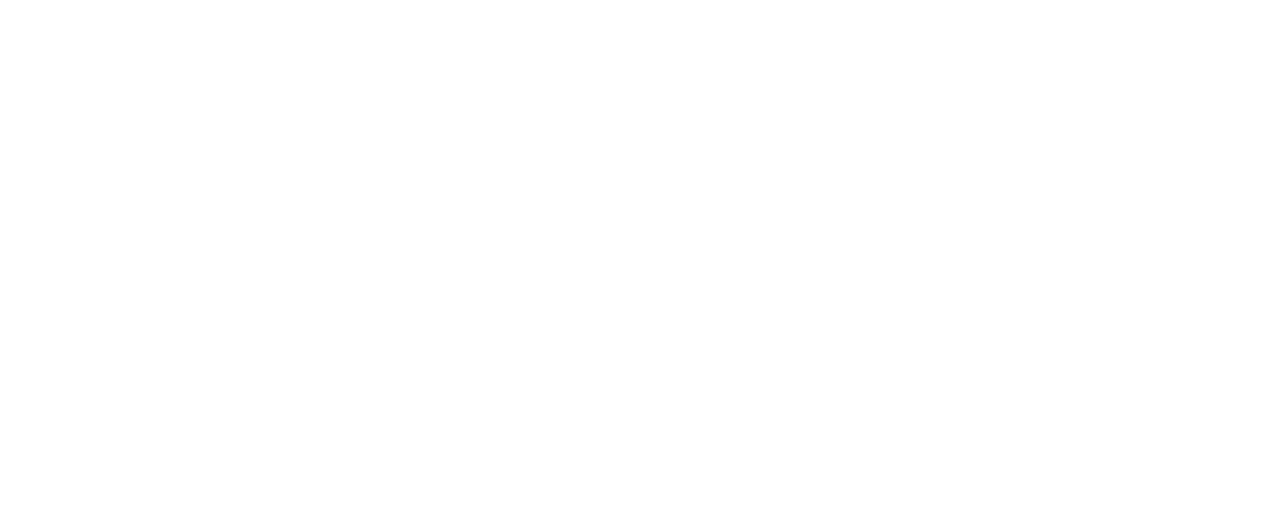
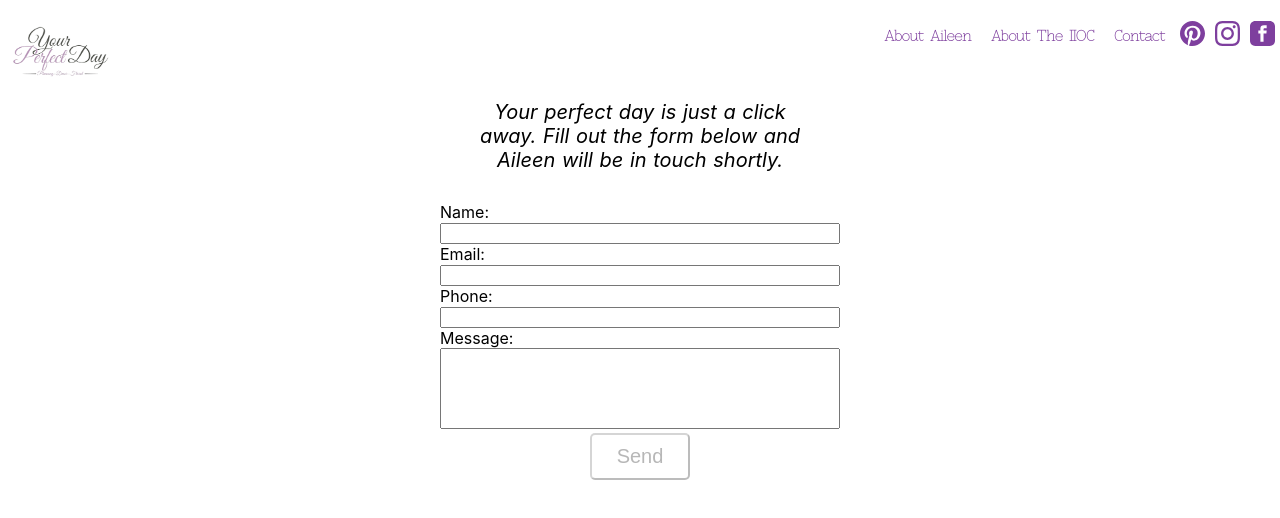
Before and after one commit to yourperfectday/your-perfect-day-static, a Nuxt app: page /contact in a window 1280 px wide. Before the commit this address had no page. Shown: the top 518 px of the page. Built offline with nearby package versions, Linux system fonts and the light colour scheme.

Commit message:
Add contact page

```diff
--- /dev/null
+++ b/components/ContactWidget.vue
@@ -0,0 +1,102 @@
+<template>
+  <form id="contact-form" class="contact-form">
+    <div class="close">x</div>
+    <div class="name contact-container">
+      <label class="label"
+          for="name">Name*:</label>
+      <input type="text"
+          v-model="formData.name"
+          id="name"
+          name="name"/>
+    </div>
+    <div class="email contact-container">
+      <label class="label"
+          for="email">Email*:</label>
+      <input type="text"
+          v-model="formData.email"
+          id="email"
+          name="email" />
+    </div>
+    <div class="description contact-container">
+      <label class="label"
+          for="description">Message*:</label>
+      <textarea id="description"
+          v-model="formData.description"
+          name="description"
+          resize="none"
+          rows="5"/>
+    </div>
+    <div class="submit contact-container">
+      <button name="submit"
+          @click.prevent="submit">Send</button>
+    </div>
+  </form>
+</template>
+
+<script>
+  import axios from '~/node_modules/axios'
+
+  export default {
+    name: 'ContactWidget',
+    props: [],
+    data() {
+      return {
+        formData: {
+          name: null,
+          email: null,
+          description: null
+        }
+      }
+    },
+    methods: {
+      submit() {
+        console.log(JSON.stringify(this.formData))
+        axios.post(
+            'https://o430f22hp6.execute-api.us-east-1.amazonaws.com/prod/helloWorldNodeJs', this.formData)
+          .then((response) => {
+            console.log(JSON.stringify(response))
+          })
+          .catch((error) => {
+            console.log(JSON.stringify(error))
+          });
+      }
+    }
+  }
+</script>
+
+<style lang="scss" scoped="true">
+.contact-form {
+  border-radius: 5px;
+  position: fixed;
+  bottom: 10px;
+  right: 10px;
+
+  display: flex;
+  flex-flow: column;
+  align-items: left;
+  background-color: white;
+  padding: 20px;
+  z-index: 100;
+
+  .close {
+    position: absolute;
+    top: 0;
+    right: 0;
+
+    &:hover {
+      cursor: pointer;
+    }
+  }
+
+  .contact-container {
+    display: flex;
+    flex-flow: column;
+    align-items: left;
+    margin: 5px 0;
+
+    textarea {
+      resize: none;
+    }
+  }
+}
+</style>
--- a/components/Links.vue
+++ b/components/Links.vue
@@ -21,7 +21,8 @@
       isNavActive: false,
       links: [
         { name: 'About Aileen', link: '/aileen' },
-        { name: 'About The IIOC', link: '/iioc' }
+        { name: 'About The IIOC', link: '/iioc' },
+        { name: 'Contact', link: '/contact' }
       ]
     }
   },
--- /dev/null
+++ b/components/elements/CustomButton.vue
@@ -0,0 +1,31 @@
+<template>
+  <button class="button"
+    :disabled="!isEnabled"
+    @click.prevent="submit">{{message}}</button>
+</template>
+
+<script>
+export default {
+  name: 'CustomButton',
+  props: [
+    'isEnabled',
+    'message'
+  ],
+  methods: {
+    submit() {
+      this.$emit('click')
+    }
+  }
+}
+</script>
+
+<style lang="scss">
+  .button {
+    background-color: transparent;
+    border-radius: 5px;
+    cursor: pointer;
+    font-size: 20px;
+    padding: 10px;
+    width: 100px;
+  }
+</style>
--- /dev/null
+++ b/components/elements/TextInput.vue
@@ -0,0 +1,60 @@
+<template>
+  <div class="container">
+  <input
+    type="text"
+    :disabled="disabled"
+    v-model="propValue" />
+  <div>{{validated}}</div>
+
+  </div>
+</template>
+
+<script>
+export default {
+  name: 'TextInput',
+  props: {
+    disabled: {
+      type: Boolean,
+      default: false
+    },
+    value: {
+      type: String,
+      default: ''
+    },
+    maxLength: {
+      type: Number,
+      default: 100
+    },
+    minLength: {
+      type: Number,
+      default: 5
+    },
+    regexCheck: {
+      type: String,
+      required: false
+    }
+  },
+  data() {
+    return {
+      propValue: this.value
+    }
+  },
+  computed: {
+    validated() {
+      return this.satisfiesLengthRequirements() && this.satisfiesRegex()
+    }
+  },
+  methods: {
+    satisfiesLengthRequirements() {
+      return this.propValue.length >= this.minLength && this.propValue.length <= this.maxLength
+    },
+    satisfiesRegex() {
+      return this.regexCheck ? false : true
+    }
+  }
+}
+</script>
+
+<style lang="scss">
+
+</style>
--- a/package.json
+++ b/package.json
@@ -14,7 +14,8 @@
   },
   "dependencies": {
     "nuxt": "^1.0.0",
-    "sass-loader": "^6.0.6"
+    "sass-loader": "^6.0.6",
+    "axios": "^0.17.1"
   },
   "devDependencies": {
     "babel-eslint": "^8.2.1",
--- /dev/null
+++ b/pages/contact.vue
@@ -0,0 +1,157 @@
+<template>
+  <section class="container">
+    <logo/>
+    <navigation/>
+    <form v-if="!successfullySubmit" id="contact-form" class="contact-form">
+      <h1 class="contact-intro">Your perfect day is just a click away. Fill out the form below and Aileen will be in touch shortly.</h1>
+      <div class="name contact-container">
+        <label class="label"
+               for="name">Name:</label>
+        <input type="text"
+               class="input"
+               v-model="formData.name"
+               id="name"
+               name="name"/>
+      </div>
+      <div class="email contact-container">
+        <label class="label"
+               for="email">Email:</label>
+        <input type="text"
+               class="input"
+               v-model="formData.email"
+               id="email"
+               name="email" />
+      </div>
+      <div class="phone contact-container">
+        <label class="label"
+               for="phone">Phone:</label>
+        <input type="text"
+               class="input"
+               v-model="formData.phone"
+               id="phone"
+               name="phone" />
+      </div>
+      <div class="description contact-container">
+        <label class="label"
+               for="description">Message:</label>
+        <textarea id="description"
+                  class="input"
+                  v-model="formData.description"
+                  name="description"
+                  resize="none"
+                  rows="5"/>
+      </div>
+      <div class="submit contact-container">
+        <custom-button
+          :isEnabled="isValidField(formData.name) && isValidField(formData.email) && isValidField(formData.phone) && isValidField(formData.description)"
+          message="Send"
+          @click="submit"/>
+      </div>
+    </form>
+
+    <div
+      v-if="isLoading"
+      class="loading"/>
+  </section>
+</template>
+
+<script>
+import Logo from '~/components/Logo.vue'
+import Navigation from '~/components/Navigation.vue'
+import axios from '~/node_modules/axios'
+import CustomButton from '~/components/elements/CustomButton.vue'
+import TextInput from '~/components/elements/TextInput.vue'
+
+export default {
+  name: 'Contact',
+  components: {
+    Logo,
+    Navigation,
+    CustomButton,
+    TextInput
+  },
+  props: [],
+  data() {
+    return {
+      successfullySubmit: false,
+      isLoading: false,
+      formData: {
+        name: null,
+        email: null,
+        phone: null,
+        description: null
+      }
+    }
+  },
+  methods: {
+    isValidField(field) {
+      return field && field.length > 0
+    },
+    submit() {
+      this.isLoading = true
+      axios.post(
+        'https://o430f22hp6.execute-api.us-east-1.amazonaws.com/prod/helloWorldNodeJs', this.formData)
+        .then((response) => {
+          this.isLoading = false
+          this.successfullySubmit = true
+        })
+        .catch((error) => {
+          this.isLoading = false
+          console.log(JSON.stringify(error))
+        });
+    }
+  }
+}
+</script>
+
+<style lang="scss">
+.container {
+  margin-top: 100px;
+  position: relative;
+
+  .contact-intro {
+    text-align: center;
+    font-style: italic;
+    font-size: 20px;
+    font-weight: normal;
+    margin: 30px;
+  }
+  .contact-form {
+    margin: auto;
+    width: 400px;
+    max-width: calc(100% - 30px);
+
+    .contact-container {
+      .label,
+      .input {
+        width: 100%;
+      }
+
+      .label {
+        margin-bottom: 5px;
+      }
+
+      &.description {
+        .input {
+          resize: none;
+        }
+      }
+
+      &.submit {
+        text-align: center;
+
+
+      }
+    }
+  }
+
+  .loading {
+    background: url('~/assets/loading.svg') no-repeat center;
+    height: 100%;
+    left: 0;
+    position: absolute;
+    top: 0;
+    width: 100%;
+  };
+}
+</style>
--- a/pages/index.vue
+++ b/pages/index.vue
@@ -10,12 +10,14 @@
 import Logo from '~/components/Logo.vue'
 import Navigation from '~/components/Navigation.vue'
 import Home from '~/components/Home.vue'
+import ContactWidget from '~/components/ContactWidget.vue'
 
 export default {
   components: {
     Logo,
     Navigation,
-    Home
+    Home,
+    ContactWidget
   }
 }
 </script>
```
Also changed, not shown: assets/loading.svg (added), 1 other file (tests, documents, lock files or other folders).
